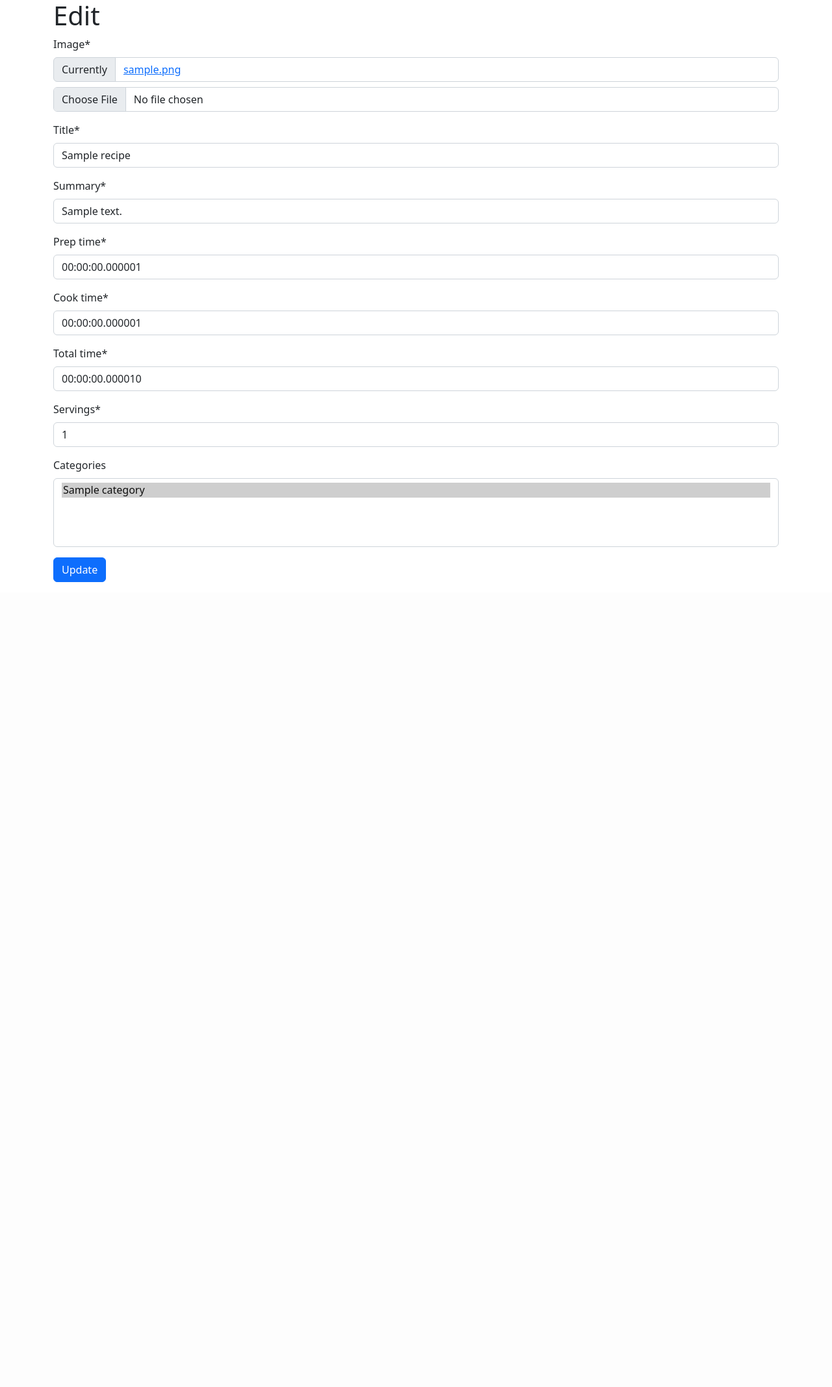
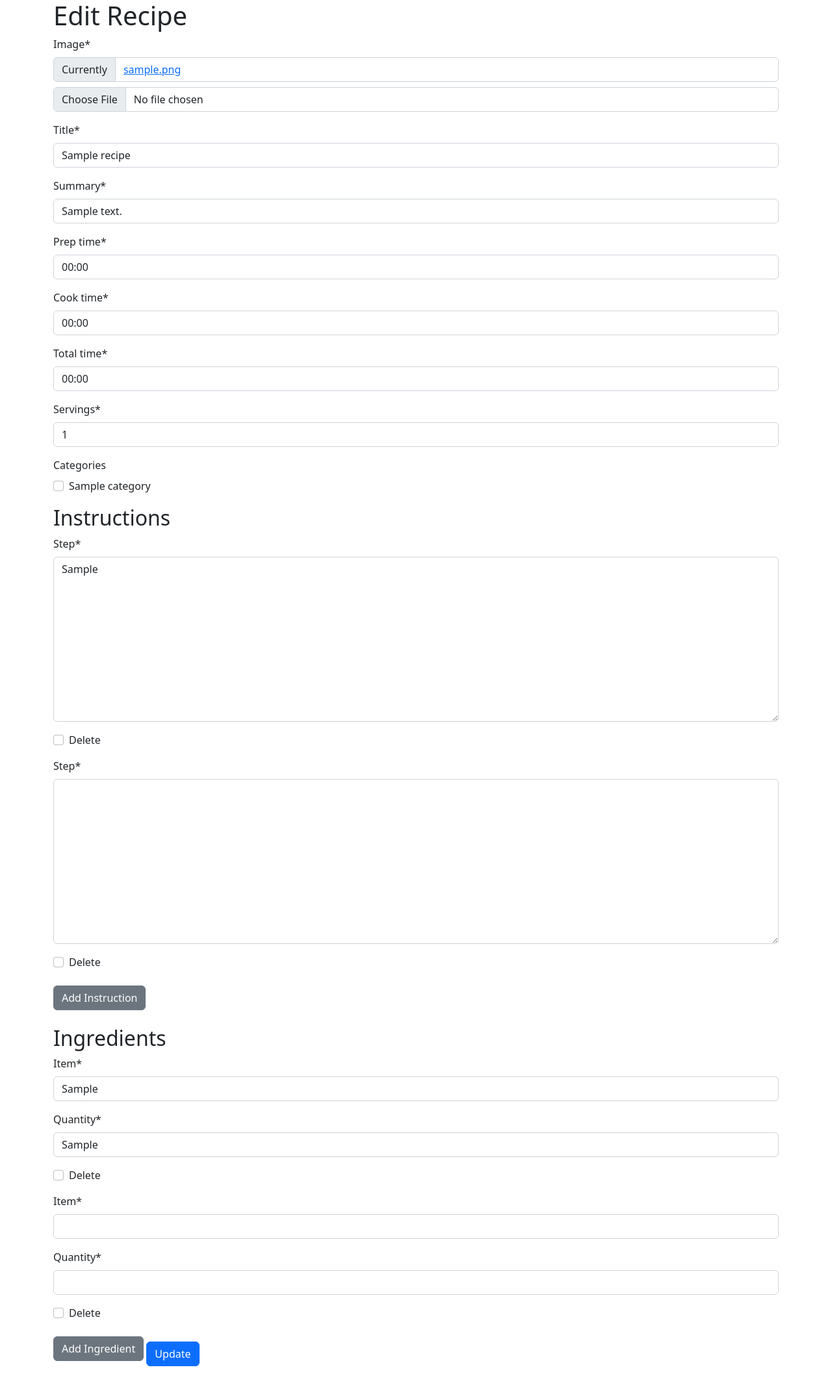
Before and after one commit to GavinWayneBrown/ChefMaster, a Django app: page /1/edit/ in a window 1280 px wide. Shown: the part 57-2192 px from the top of the page at 65% size. Before the commit the page ends 953 px from the top, so only its background shows below. Run offline with Django 5.2, Linux system fonts and the light colour scheme; tables that the repository leaves empty hold one stand-in row (values such as "Sample post"); some libraries are stand-ins or nearby versions.

Commit message:
edit now edits all forms. Slight ordinality errors but minor

```diff
--- a/recipes/fields.py
+++ b/recipes/fields.py
@@ -14,3 +14,11 @@ class CustomDurationField(forms.DurationField):
             return timedelta(hours=hours, minutes=minutes)
         except (ValueError, TypeError):
             raise forms.ValidationError(self.error_messages['invalid'], code='invalid')
+
+    def prepare_value(self, value):
+        if isinstance(value, timedelta):
+            total_seconds = int(value.total_seconds())
+            hours, remainder = divmod(total_seconds, 3600)
+            minutes, _ = divmod(remainder, 60)
+            return f"{hours:02}:{minutes:02}"
+        return value
--- a/recipes/forms.py
+++ b/recipes/forms.py
@@ -30,8 +30,17 @@ class RecipeForm(forms.ModelForm):
             "cook_time",
             "total_time",
             "servings",
-            "categories",
+
         ]
+
+    def __init__(self, *args, **kwargs):
+        super(RecipeForm, self).__init__(*args, **kwargs)
+        for field in ['prep_time', 'cook_time', 'total_time']:
+            if self.instance and getattr(self.instance, field):
+                duration = getattr(self.instance, field)
+                hours, remainder = divmod(duration.total_seconds(), 3600)
+                minutes, _ = divmod(remainder, 60)
+                self.fields[field].initial = f"{int(hours):02}:{int(minutes):02}"
 
 
 class InstructionForm(forms.ModelForm):
@@ -43,7 +52,7 @@ class InstructionForm(forms.ModelForm):
 class IngredientForm(forms.ModelForm):
     class Meta:
         model = Ingredient
-        fields = ["item", "quantity"]
+        fields = ["item", "quantity", ]
 
 
 class CommentForm(forms.ModelForm):
@@ -66,3 +75,11 @@ InstructionFormSet = inlineformset_factory(
 IngredientFormSet = inlineformset_factory(
     Recipe, Ingredient, form=IngredientForm, extra=3, can_delete=False
 )
+
+InstructionFormSetEdit = inlineformset_factory(
+    Recipe, Instruction, form=InstructionForm, extra=1, can_delete=True
+)
+
+IngredientFormSetEdit = inlineformset_factory(
+    Recipe, Ingredient, form=IngredientForm, extra=1, can_delete=True
+)
--- a/recipes/views.py
+++ b/recipes/views.py
@@ -5,6 +5,8 @@ from .forms import (
     IngredientForm,
     InstructionFormSet,
     IngredientFormSet,
+    InstructionFormSetEdit,
+    IngredientFormSetEdit,
     CommentForm,
 )
 from django.views.generic.edit import UpdateView, DeleteView
@@ -50,20 +52,44 @@ class HomePageView(TemplateView):
         context["recipe_list"] = Recipe.objects.all()
         return context
 
+# views.py
+
+from django.shortcuts import render, redirect, get_object_or_404
+from django.urls import reverse_lazy
+from django.views.generic import UpdateView
+from django.contrib.auth.decorators import login_required
+from .models import Recipe, Instruction, Ingredient
+from .forms import RecipeForm, InstructionFormSet, IngredientFormSet
+
 class RecipeUpdateView(UpdateView):
     model = Recipe
-    fields = (
-        "image",
-        "title",
-        "summary",
-        "prep_time",
-        "cook_time",
-        "total_time",
-        "servings",
-        "categories",
-    )
+    form_class = RecipeForm
     template_name = "recipe_edit.html"
     success_url = reverse_lazy("home")
+
+    def get_context_data(self, **kwargs):
+        data = super().get_context_data(**kwargs)
+        if self.request.POST:
+            data['instruction_formset'] = InstructionFormSetEdit(self.request.POST, instance=self.object)
+            data['ingredient_formset'] = IngredientFormSetEdit(self.request.POST, instance=self.object)
+        else:
+            data['instruction_formset'] = InstructionFormSetEdit(instance=self.object)
+            data['ingredient_formset'] = IngredientFormSetEdit(instance=self.object)
+        return data
+
+    def form_valid(self, form):
+        context = self.get_context_data()
+        instruction_formset = context['instruction_formset']
+        ingredient_formset = context['ingredient_formset']
+        if instruction_formset.is_valid() and ingredient_formset.is_valid():
+            self.object = form.save()
+            instruction_formset.instance = self.object
+            ingredient_formset.instance = self.object
+            instruction_formset.save()
+            ingredient_formset.save()
+            return redirect(self.get_success_url())
+        else:
+            return self.render_to_response(self.get_context_data(form=form))
 
     def get_form_kwargs(self):
         kwargs = super().get_form_kwargs()
@@ -72,10 +98,6 @@ class RecipeUpdateView(UpdateView):
                 'files': self.request.FILES
             })
         return kwargs
-
-    def form_valid(self, form):
-        # If a new file is uploaded, the old one will be replaced automatically
-        return super().form_valid(form)
 
 class RecipeDeleteView(DeleteView):
     model = Recipe
--- a/templates/recipe_edit.html
+++ b/templates/recipe_edit.html
@@ -1,13 +1,90 @@
+<!-- recipe_edit.html -->
 {% extends "base.html" %}
 {% load crispy_forms_tags %}
 {% block content %}
 
-<h1>Edit</h1>
+<h1>Edit Recipe</h1>
 
 <form method="POST" enctype="multipart/form-data">
     {% csrf_token %}
     {{ form|crispy }}
+
+    <h2>Instructions</h2>
+    {{ instruction_formset.management_form }}
+    <div id="instructions">
+        {% for form in instruction_formset %}
+        <div class="instruction-form">
+            {{ form|crispy }}
+        </div>
+        {% endfor %}
+    </div>
+    <button type="button" id="add-instruction" class="btn btn-secondary mt-2 mb-4">Add Instruction</button>
+
+    <h2>Ingredients</h2>
+    {{ ingredient_formset.management_form }}
+    <div id="ingredients">
+        {% for form in ingredient_formset %}
+        <div class="ingredient-form">
+            {{ form|crispy }}
+        </div>
+        {% endfor %}
+    </div>
+    <button type="button" id="add-ingredient" class="btn btn-secondary mt-2 mb-4">Add Ingredient</button>
+
     <button type="submit" class="btn btn-primary">Update</button>
 </form>
 
-{% endblock content %}
+<script>
+
+    document.getElementById('add-instruction').addEventListener('click', function() {
+    // Get the total forms input
+    var totalFormsInput = document.querySelector('input[name$=TOTAL_FORMS]');
+    var formIdx = parseInt(totalFormsInput.value);
+
+    // Get the template form
+    var template = document.querySelector('.instruction-form');
+    var newForm = template.cloneNode(true);
+
+    // Replace prefix in the new form
+    newForm.innerHTML = newForm.innerHTML.replace(/__prefix__/g, formIdx);
+
+    // Update input names and ids
+    newForm.querySelectorAll('input, textarea').forEach(function(input) {
+        // Update name attribute
+        input.setAttribute('name', input.getAttribute('name').replace(/-\d+-/, '-' + formIdx + '-'));
+
+        // Update id attribute
+        input.setAttribute('id', input.getAttribute('id').replace(/_\d+_/, '_' + formIdx + '_'));
+
+        // Clear the value
+        input.value = '';
+    });
+
+    // Append the new form
+    document.getElementById('instructions').appendChild(newForm);
+
+    // Increment the total forms count
+    totalFormsInput.value = formIdx + 1;
+});
+
+document.getElementById('add-ingredient').addEventListener('click', function() {
+    // Be specific about which TOTAL_FORMS we're getting
+    var totalFormsInput = document.querySelector('[name="ingredients-TOTAL_FORMS"]');
+    var formIdx = parseInt(totalFormsInput.value);
+
+    var template = document.querySelector('.ingredient-form');
+    var newForm = template.cloneNode(true);
+
+    newForm.innerHTML = newForm.innerHTML.replace(/__prefix__/g, formIdx);
+
+    newForm.querySelectorAll('input').forEach(function(input) {
+        input.setAttribute('name', input.getAttribute('name').replace(/-\d+-/, '-' + formIdx + '-'));
+        input.setAttribute('id', input.getAttribute('id').replace(/_\d+_/, '_' + formIdx + '_'));
+        input.value = '';
+    });
+
+    document.getElementById('ingredients').appendChild(newForm);
+    totalFormsInput.value = formIdx + 1;
+});
+    </script>
+{% endblock %}
```
Also changed, not shown: templates/recipe/create_recipe.html (+0 -8 lines), media/recipes/6549ee0c5a1e16ab2c04afc049a79d72.jpg (added), media/recipes/6549ee0c5a1e16ab2c04afc049a79d72_diU1OAY.jpg (added), media/recipes/a0aad03b8487a1b6a87b9646cd0d939e.jpg (added), media/recipes/a6c1246171e02e7a68290aefa840746a.jpg (added), media/recipes/a6c1246171e02e7a68290aefa840746a_gsEqS6r.jpg (added), media/recipes/eca705677fa1210022584fa81e755b97.jpg (added), 3 other files.
